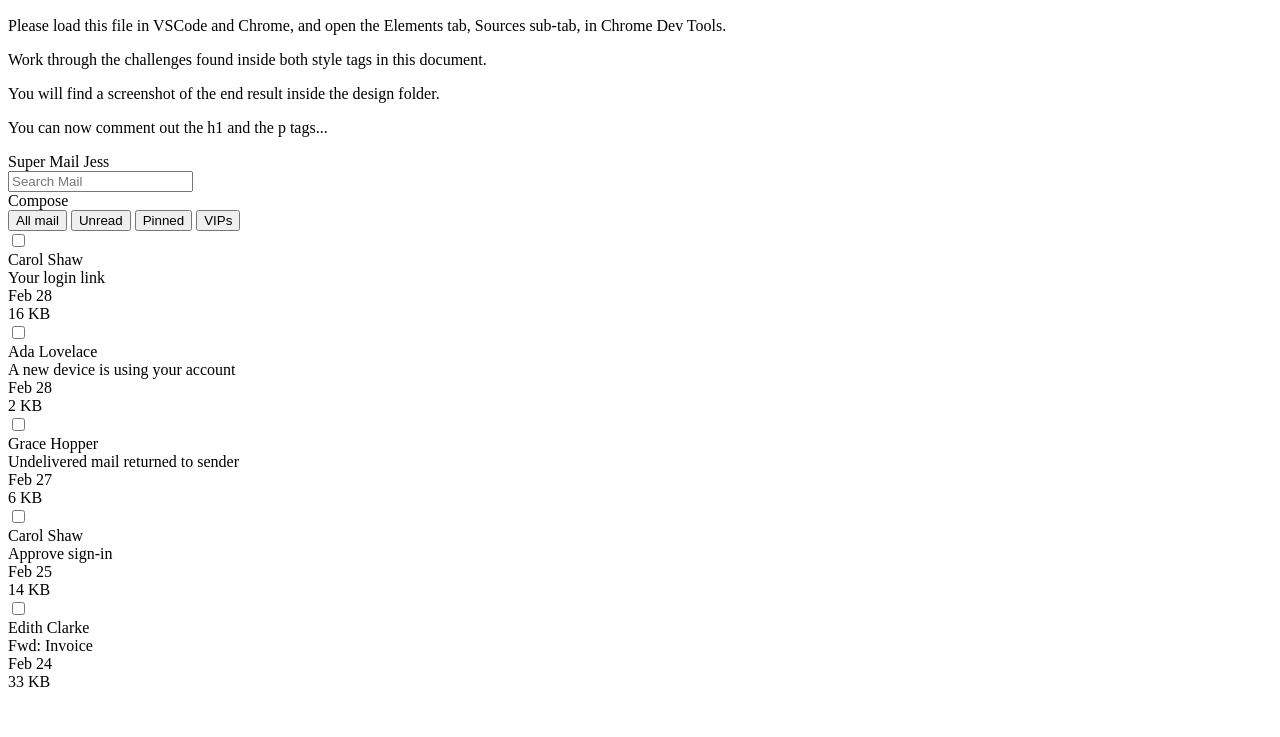
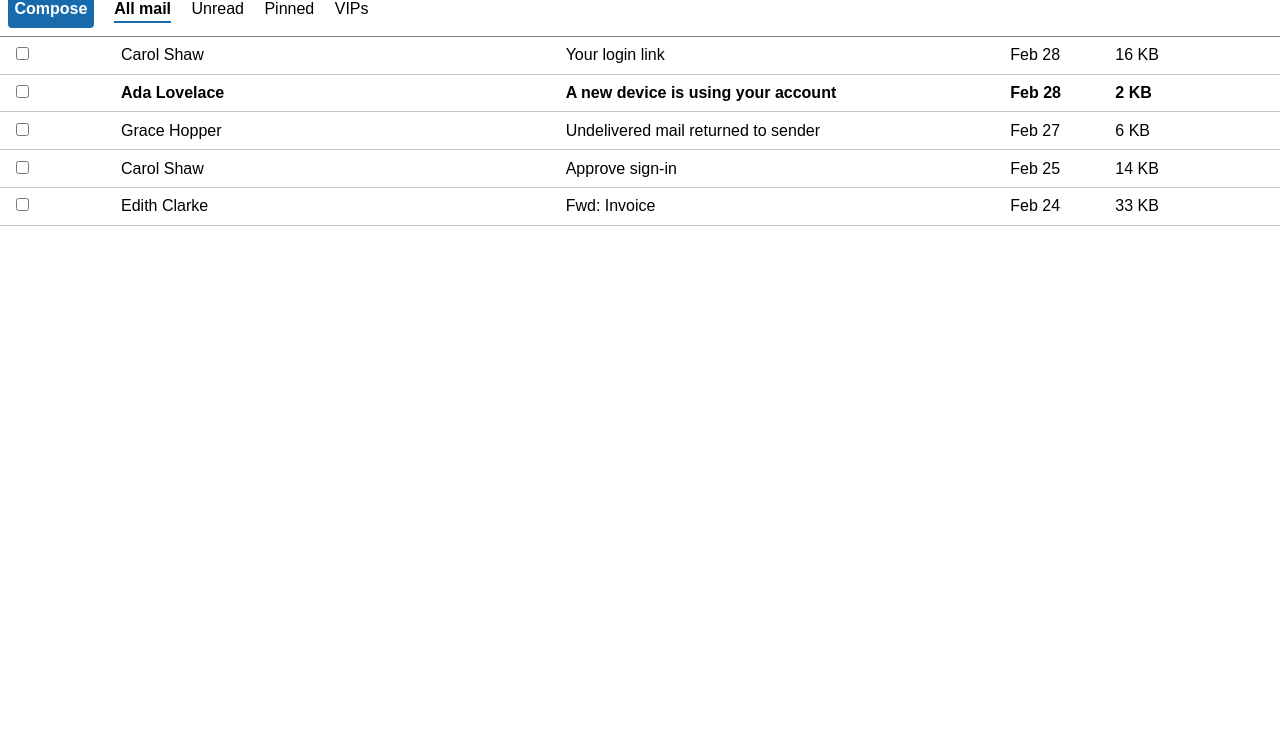
Before and after one commit to bloominstituteoftechnology/module-project-html-and-css-ii-LLTS1022, a plain HTML site: page index.html in a window 1280 px wide. Shown: the part 63-800 px from the top of the page. Drawn offline with Linux system fonts and the light colour scheme.

Commit message:
Update index.html final sub

```diff
--- a/index.html
+++ b/index.html
@@ -5,90 +5,198 @@
   <meta charset="UTF-8">
   <style>
     /* 👉 Task 1- Apply the reset found on this page: https://www.joshwcomeau.com/css/custom-css-reset/ */
+    /*
+  1. Use a more-intuitive box-sizing model.
+*/
+    *,
+    *::before,
+    *::after {
+      box-sizing: border-box;
+    }
 
+    /*
+  2. Remove default margin
+*/
+    * {
+      margin: 0;
+    }
+
+    /*
+  Typographic tweaks!
+  3. Add accessible line-height
+  4. Improve text rendering
+*/
+    body {
+      line-height: 1.5;
+      -webkit-font-smoothing: antialiased;
+    }
+
+    /*
+  5. Improve media defaults
+*/
+    img,
+    picture,
+    video,
+    canvas,
+    svg {
+      display: block;
+      max-width: 100%;
+    }
+
+    /*
+  6. Remove built-in form typography styles
+*/
+    input,
+    button,
+    textarea,
+    select {
+      font: inherit;
+    }
+
+    /*
+  7. Avoid text overflows
+*/
+    p,
+    h1,
+    h2,
+    h3,
+    h4,
+    h5,
+    h6 {
+      overflow-wrap: break-word;
+    }
+
+    /*
+  8. Create a root stacking context
+*/
+    #root,
+    #__next {
+      isolation: isolate;
+    }
   </style>
   <style>
     /* 👉 Task 2- Target the body element.
     Apply a font family of Arial to the body element.
     The font property is inherited by descendant (nested) elements. */
-
+  body {
+    font-family: Arial, Helvetica, sans-serif;
+  }
     /* 👉 Task 3- Target the element with id headerTop.
     Apply white color to the text, some padding using px or rem units, and a dark background color. */
-
+  #headerTop {
+    background-color: #176bad;
+    color: white;
+    padding: 0.5rem;
+  }
     /* 👉 Task 4- Target the divs that are directly nested underneath the id headerTop.
     Make them display as inline block, instead of block.
     This will make them render on the same line. */
-
+  /*inline-container { */
+    #headerTop div {
+    display: inline-block;
+  }
     /* 👉 Task 5- Target the spans that are nested inside the id headerTop.
     Make them have some margin on the right.
     This will prevent the spans from crashing against one another. */
-
+#headerTop span {
+  margin-right: 0.5rem;
+}
     /* 👉 Task 6- Target the first span nested inside the element with id headerTop.
     Make it have a font weight of bold, and transform the text to uppercase. */
-
+  .logo {
+    text-transform: uppercase;
+    font-weight: bold;
+  }
     /* 👉 Task 7- Target the id headerBottom.
     Give it a bottom border of 1 pixel, solid gray, and a little bit of padding using px or rem units. */
-
+  #headerBottom {
+    border-bottom: 1px solid gray;
+    padding: 0.5rem;
+  }
     /* 👉 Task 8- Target the divs that are nested directly inside the element with id headerBottom.
     Make them display as inline block, instead of block.
     This will cause them to render on the same line.
     You can consolidate this rule with the one on step. 4 */
-
+  #headerBottom > div {
+    display: inline-block;
+  }
     /* 👉 Task 9- Target the "Compose" button, although note it's a div instead an actual button.
     Give it color, bold text, background, padding, border radius, margin right, and a cursor of pointer. */
-
+.blue-button {
+  color: white;
+  background-color: #176bad ;
+  padding: 0.4rem;
+  border-radius: 4px;
+  margin-right: 1rem;
+  font-weight: bold;
+  cursor: pointer;
+}
     /* 👉 Task 10- Research how to remove all the default styling of button elements.
     Target the button elements inside the element with id headerBottom.
     Remove all their styling, give them a bit of margin to the right, and a cursor of pointer. */
-
+  #headerBottom button {
+    padding: 0;
+    border: none;
+    background: none;
+    margin-right: 1rem;
+    cursor: pointer;
+  }
     /* 👉 Task 11- Target the button element inside the id headerBottom that has a class of active
-    Make the font weight be bolder, and add a bottom border of 2 pixels solid color (you choose the color).
+    Make the font weight be bolder, and add a bottom border of 2 pixels solid light blue.
     Add the class name to the "All mail" button. */
-
+  #headerBottom button.active {
+   border-bottom: 2px solid #176bad;
+   font-weight: bolder;
+  }
     /* 👉 Task 12- Target all divs directly nested inside elements with a class of email,
     and make them display as inline-block elements.
     This will make each email render all its details in the same line*/
-
+  .email > div {
+    display: inline-block;
+  }
     /* 👉 Task 13- Target the elements with a class of email.
     Give them some padding, bigger padding to the left, and a bottom border of very light grey. */
-
+  .email {
+    padding: 0.4rem;
+    padding-left: 1rem;
+    border-bottom: 1px solid #c5c5c5;
+  }
     /* 👉 Task 14- Target each div inside the element with a class of email.
     Make the email author and the email subject take 35% of the width of the parent element.
     Make the check, the date and the size take up 8% of the width of the parent element.
     This will arrange the details in visible columns. */
-
+  .email-name, .email-subject {
+    width: 35%;
+  }
+  .email-check, .email-date, .email-size {
+    width: 8%;
+  }
     /* 👉 Task 15- Target the second email and have its font weight be bold.
     This will make it look "unread". */
-
+  .email:nth-child(2) {
+    font-weight: bold;
+  }
     /* Well done! Check the design file to make sure you are close enough. */
-
   </style>
   <title>Document</title>
 </head>
 
 <body>
-  <div id="instructions">
-    <h1>HTML & CSS II</h1>
-    <p>Please load this file in VSCode and Chrome, and open the Elements tab, Sources sub-tab, in Chrome Dev Tools.</p>
-    <p>Work through the challenges found inside both style tags in this document.</p>
-    <p>You will find a screenshot of the end result inside the design folder.</p>
-    <p>You can now comment out the h1 and the p tags...</p>
-  </div>
   <div>
     <header>
       <div id="headerTop">
-        <div>
-          <span>Super Mail</span>
+        <div class="inline-container">
+          <span class="logo">Super Mail</span>
           <span>Jess</span>
         </div>
-        <div>
+        <div class="inline-container">
           <input type="text" placeholder="Search Mail" />
         </div>
       </div>
       <div id="headerBottom">
-        <div>Compose</div>
+        <div class="blue-button">Compose</div>
         <div>
-          <button>All mail</button>
+          <button class="active">All mail</button>
           <button>Unread</button>
           <button>Pinned</button>
           <button>VIPs</button>
```
